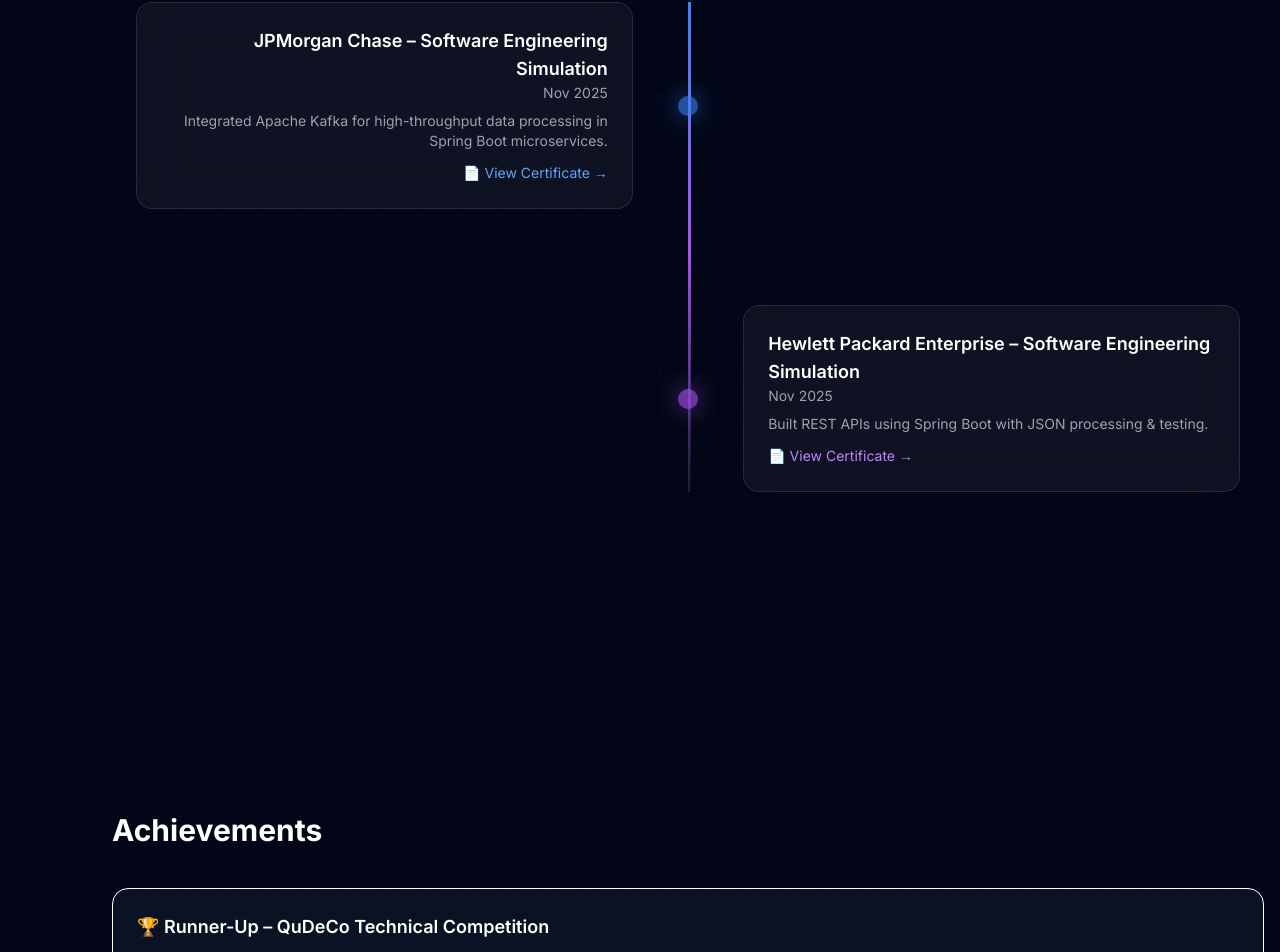
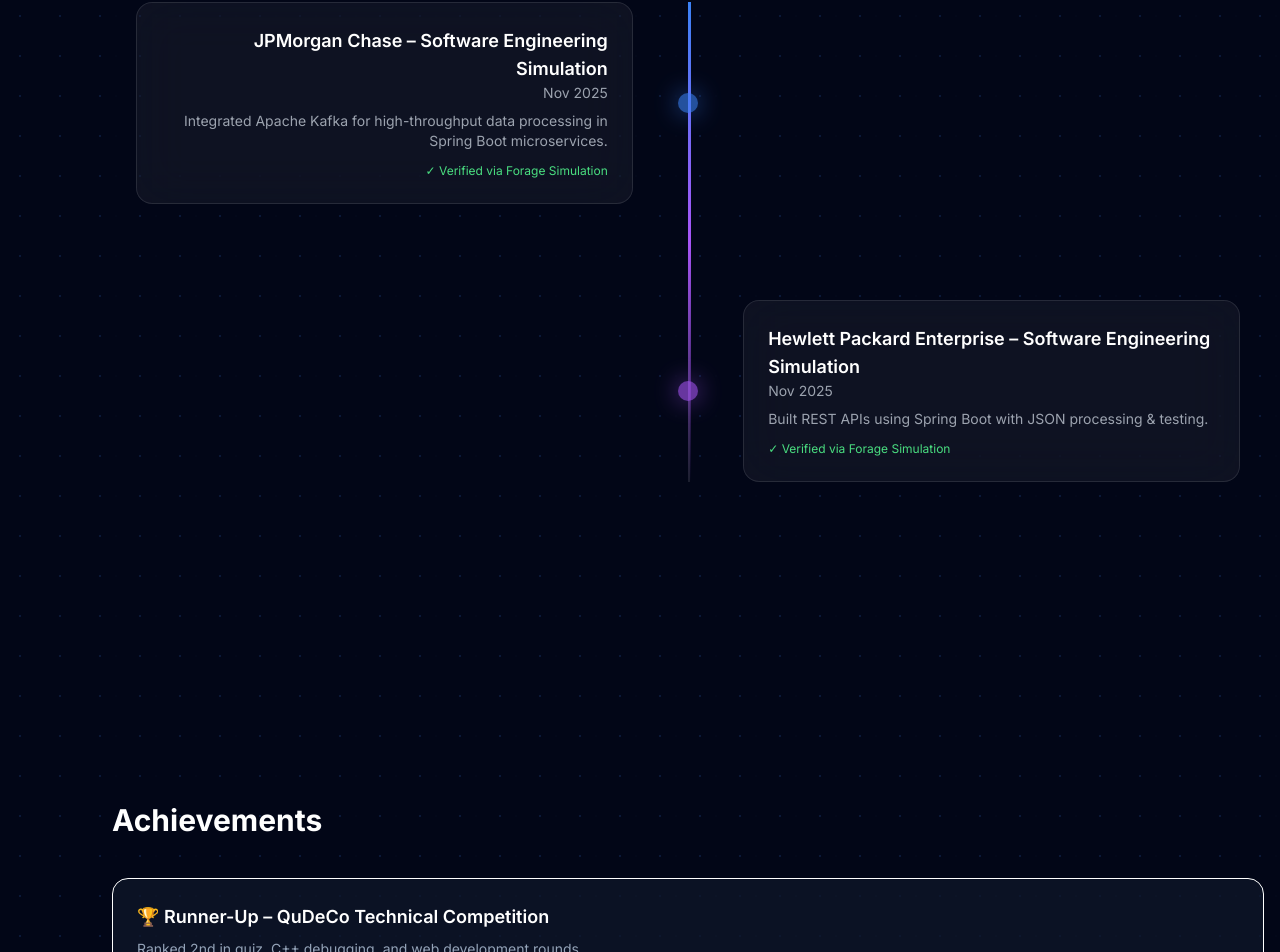
Before and after one commit to tanisha-mukharjee/my-portfolio, a React (Vite) app: page / in a window 1280 px wide. Shown: the part 2644-3596 px from the top of the page. Built offline with nearby package versions, Linux system fonts and the light colour scheme.

Commit message:
Removed certificate links and cleaned experience section

```diff
--- a/src/App.jsx
+++ b/src/App.jsx
@@ -475,15 +475,9 @@
           <p className="text-gray-600 dark:text-gray-400 text-sm mt-2">
             Integrated Apache Kafka for high-throughput data processing in Spring Boot microservices.
           </p>
-          <a
-  href="/jpmorgan-certificate.pdf"
-  target="_blank"
-  rel="noopener noreferrer"
-  className="relative z-[9999] text-blue-400 text-sm mt-3 inline-flex items-center gap-2 hover:text-blue-300 transition cursor-pointer"
-  onClick={(e) => e.stopPropagation()}
->
-  📄 View Certificate →
-</a>
+          <p className="text-xs text-green-400 mt-3">
+  ✓ Verified via Forage Simulation
+</p>
 
         </div>
       </div>
@@ -542,15 +536,10 @@
             Built REST APIs using Spring Boot with JSON processing & testing.
           </p>
 
-          <a
-  href="/hpe-certificate.pdf"
-  target="_blank"
-  rel="noopener noreferrer"
-  className="relative z-[9999] text-purple-400 text-sm mt-3 inline-flex items-center gap-2 hover:text-purple-300 transition cursor-pointer"
-  onClick={(e) => e.stopPropagation()}
->
-  📄 View Certificate →
-</a>
+          <p className="text-xs text-green-400 mt-3">
+  ✓ Verified via Forage Simulation
+</p>
+
 
         </div>
       </div>
```
